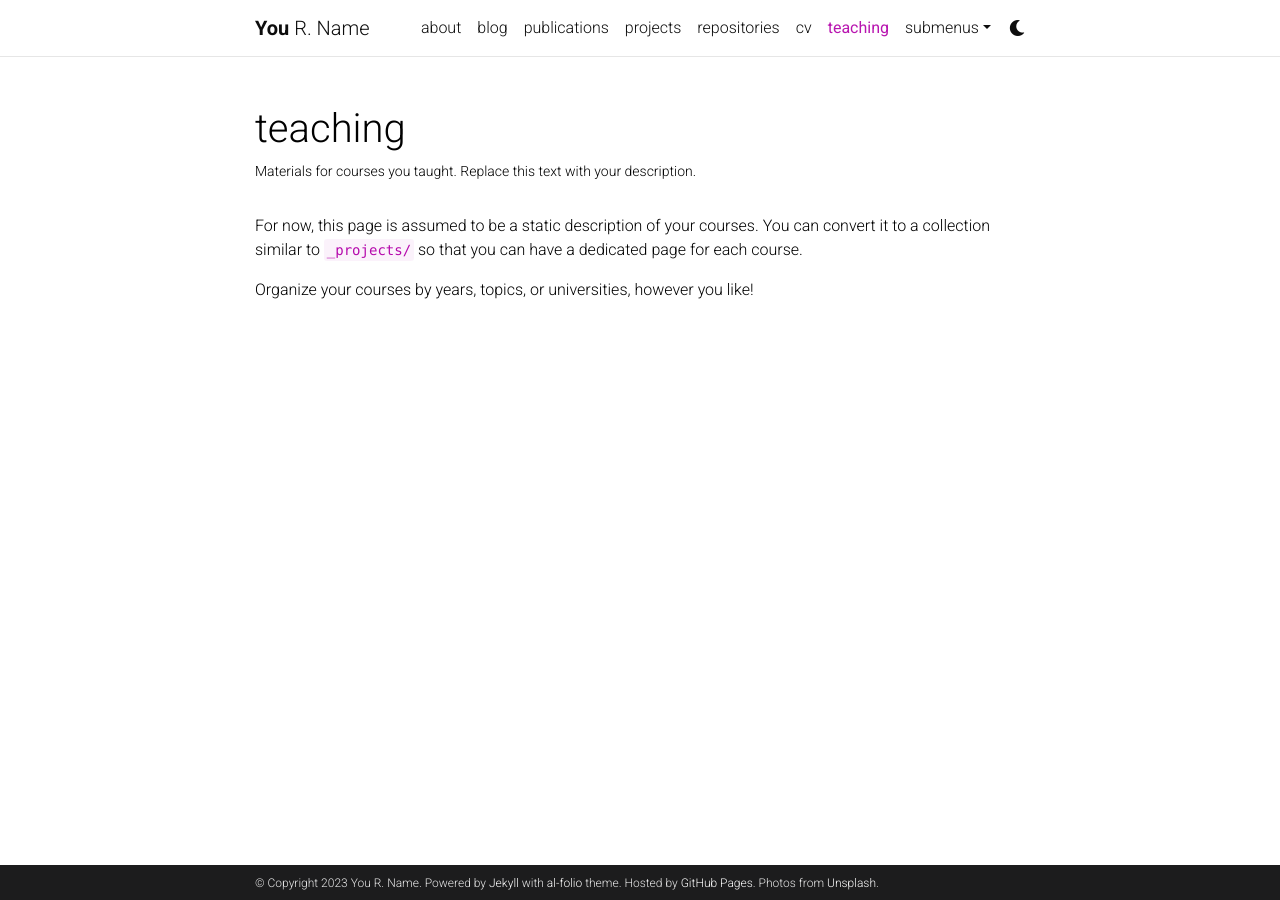
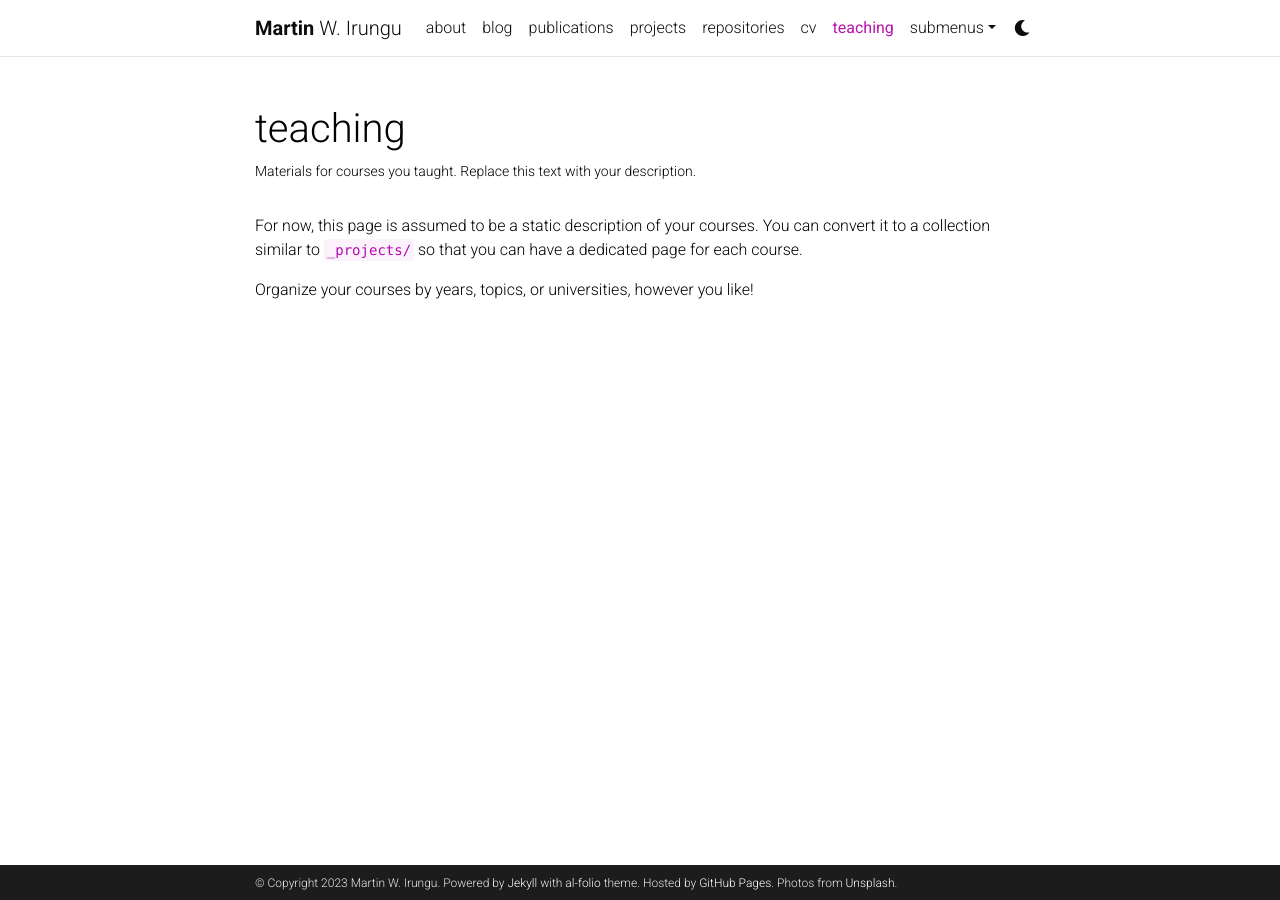
Before and after one commit to wirungu/wirungu.github.io, a Jekyll site: the page built from _pages/teaching.md, in a window 1280 px wide. Built offline with Jekyll 4.4.1, drawn with Linux system fonts in a browser that asks for light colours; comment, search, counter and statistics services are not loaded; a style sheet for code colours, icons or effects is not loaded.

Commit message:
Added personal info

```diff
--- a/_config.yml
+++ b/_config.yml
@@ -3,10 +3,10 @@
 # -----------------------------------------------------------------------------
 
 title: blank # the website title (if blank, full name will be used instead)
-first_name: You
-middle_name: R.
-last_name: Name
-email: you@example.com
+first_name: Martin
+middle_name: W.
+last_name: Irungu
+email: Martin.Irungu@rub.de
 description: > # the ">" symbol means to ignore newlines until "footer_text:"
   A simple, whitespace theme for academics. Based on [*folio](https://github.com/bogoli/-folio) design.
 footer_text: >
@@ -18,8 +18,8 @@
 lang: en # the language of your site (for example: en, fr, cn, ru, etc.)
 icon: ⚛️  # the emoji used as the favicon (alternatively, provide image name in /assets/img/)
 
-url: https://alshedivat.github.io # the base hostname & protocol for your site
-baseurl: /al-folio # the subpath of your site, e.g. /blog/
+url: https://wirungu.github.io # the base hostname & protocol for your site
+baseurl: # the subpath of your site, e.g. /blog/
 last_updated: false # set to true if you want to display last updated in the footer
 impressum_path:  # set to path to include impressum link in the footer, use the same path as permalink in a page, helps to conform with EU GDPR
 
```
